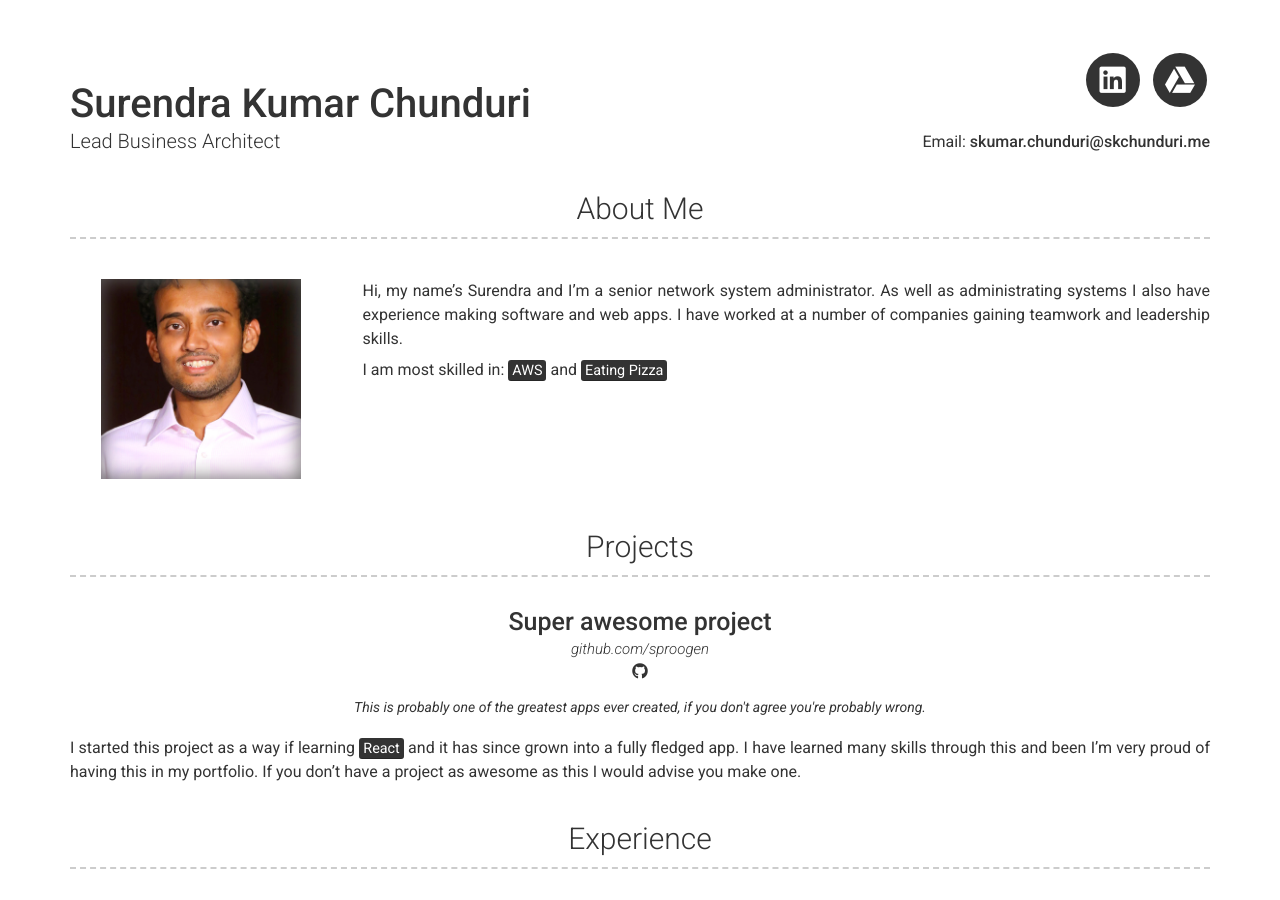
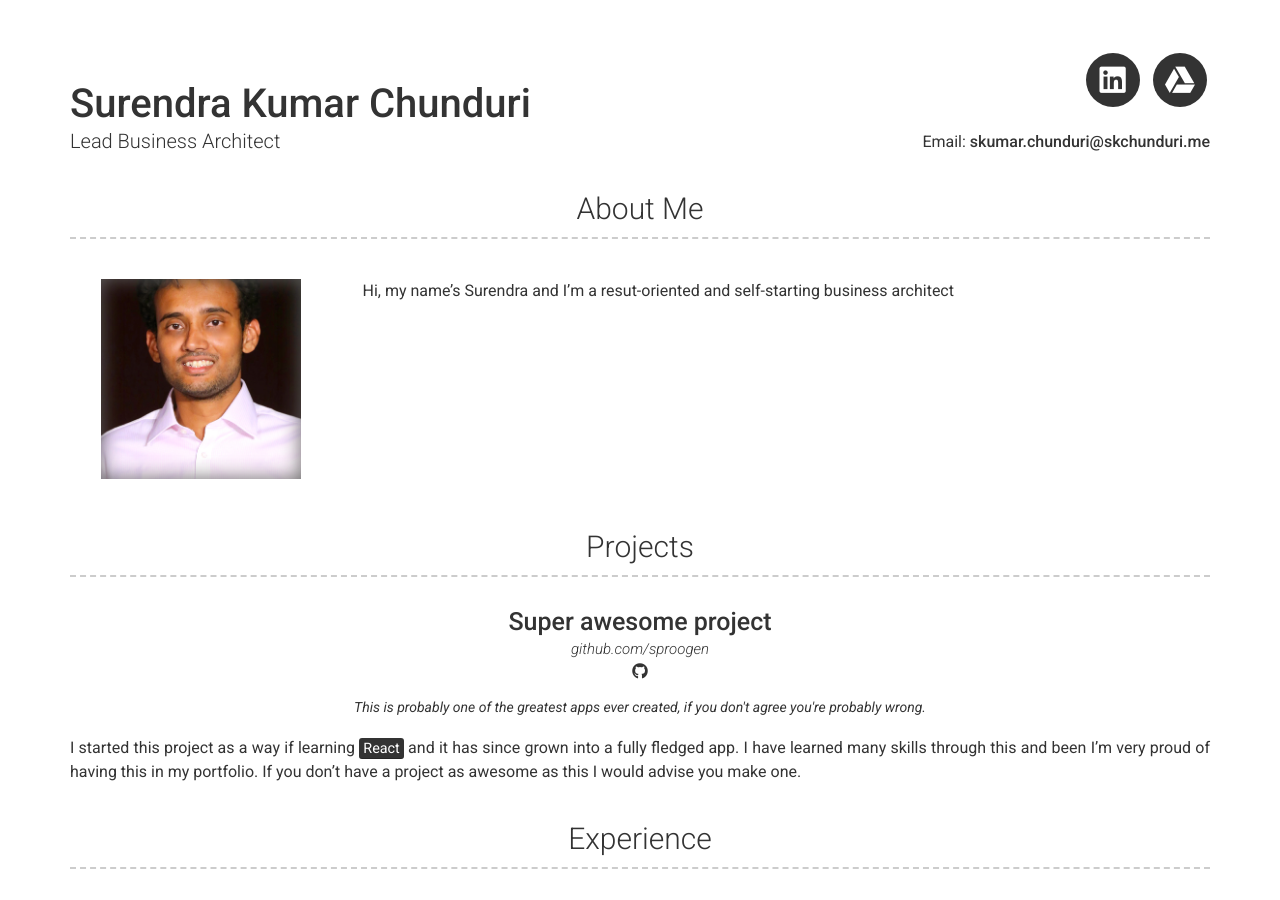
Before and after one commit to skc23809/skc23809.github.io, a Jekyll site: the page built from index.md, in a window 1280 px wide and 900 px high. Built offline with Jekyll 4.4.1, drawn with Linux system fonts in a browser that asks for light colours; nearby versions of some CDN libraries.

Commit message:
update about

```diff
--- a/_config.yml
+++ b/_config.yml
@@ -48,9 +48,7 @@ linkedin_username: skchunduri
 # about_title: About Me
 about_profile_image: images/passport.jpg
 about_content: | # this will include new lines to allow paragraphs
-  Hi, my name's Surendra and I'm a senior network system administrator. As well as administrating systems I also have experience making software and web apps. I have worked at a number of companies gaining teamwork and leadership skills.
-
-  I am most skilled in: <mark>AWS</mark> and <mark>Eating Pizza</mark>
+  Hi, my name's Surendra and I'm a resut-oriented and self-starting business architect
 
 content:
   - title: Projects # Title for the section
```
